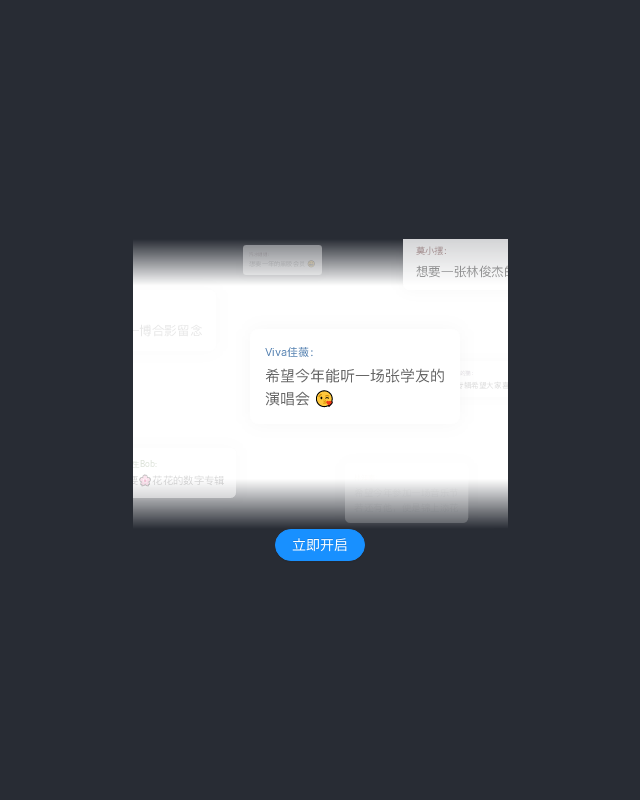
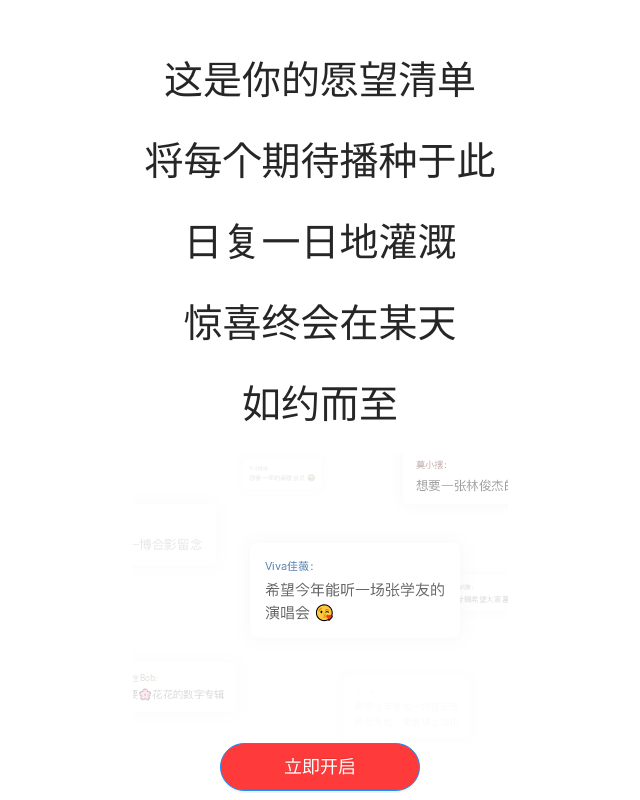
Before and after one commit to Kinasha/NetEase-YiProject, a React (Create React App) app: page /Content in a window 1280 px wide. Before the commit this address had no page. Shown: the whole page, without its empty margins (320-960 px from the left). Built offline with nearby package versions, Linux system fonts and the light colour scheme.

Commit message:
add header

```diff
--- a/src/App.css
+++ b/src/App.css
@@ -15,7 +15,7 @@
 }
 
 .App-header {
-  background-color: #282c34;
+  background-color: #fff;
   min-height: 100vh;
   display: flex;
   flex-direction: column;
--- a/src/App.js
+++ b/src/App.js
@@ -2,13 +2,34 @@ import './App.css';
 import { Routes, Route, Link } from 'react-router-dom';
 import welcomePic from '$images/welcome.png';
 import { Button } from 'antd';
-
+function WelcomeHeadr() {
+  return (
+    <div>
+      <div>anniu</div>
+      <h2>这是你的愿望清单</h2>
+      <h2>将每个期待播种于此</h2>
+      <h2>日复一日地灌溉</h2>
+      <h2>惊喜终会在某天</h2>
+      <h2>如约而至</h2>
+    </div>
+  );
+}
 function App() {
   return (
     <div className="App">
       <header className="App-header">
+        <WelcomeHeadr />
         <img src={welcomePic} alt="pic" />
-        <Button type="primary" shape="round">
+        <Button
+          type="primary"
+          shape="round"
+          style={{
+            backgroundColor: '#FF3A3A',
+            width: '200px',
+            height: '48px',
+            fontSize: '18px',
+          }}
+        >
           立即开启
         </Button>
         <Routes>
```
Also changed, not shown: src/pages/content/content.jsx (added, +8 -0 lines).
